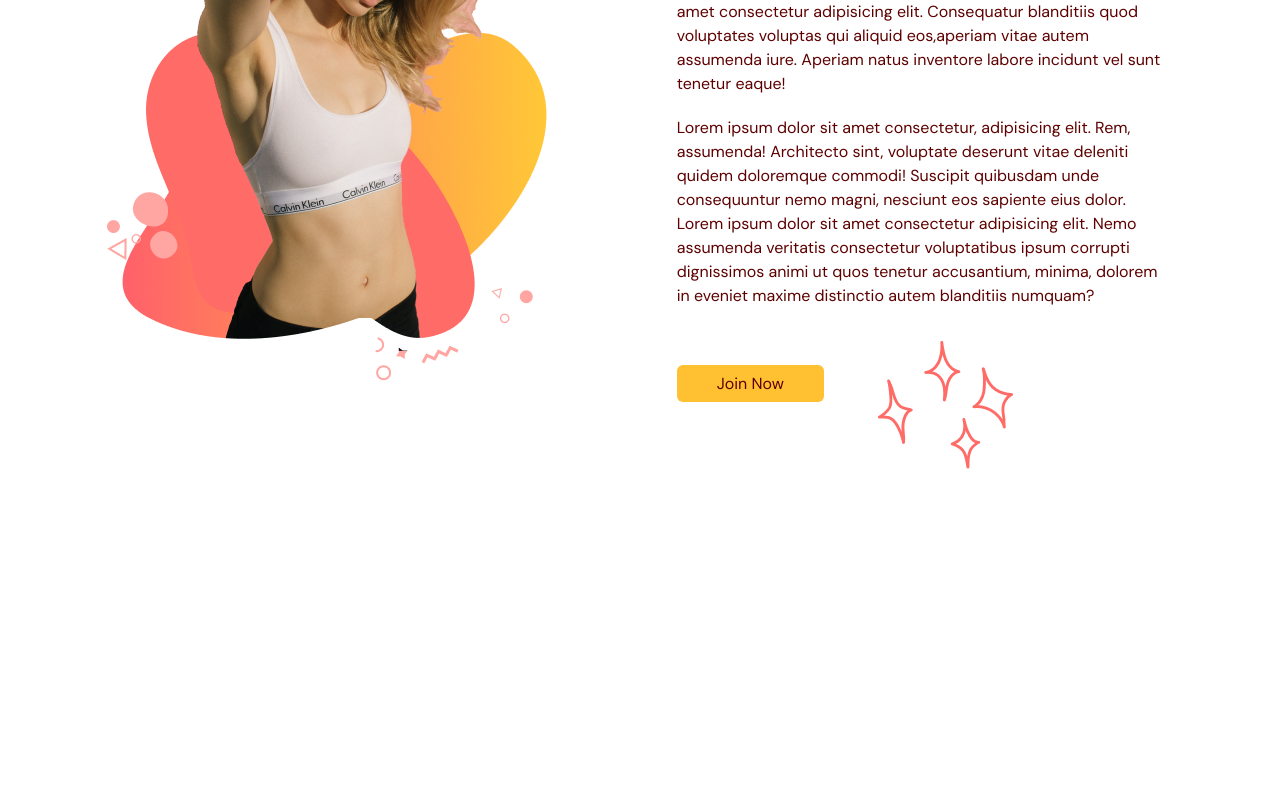
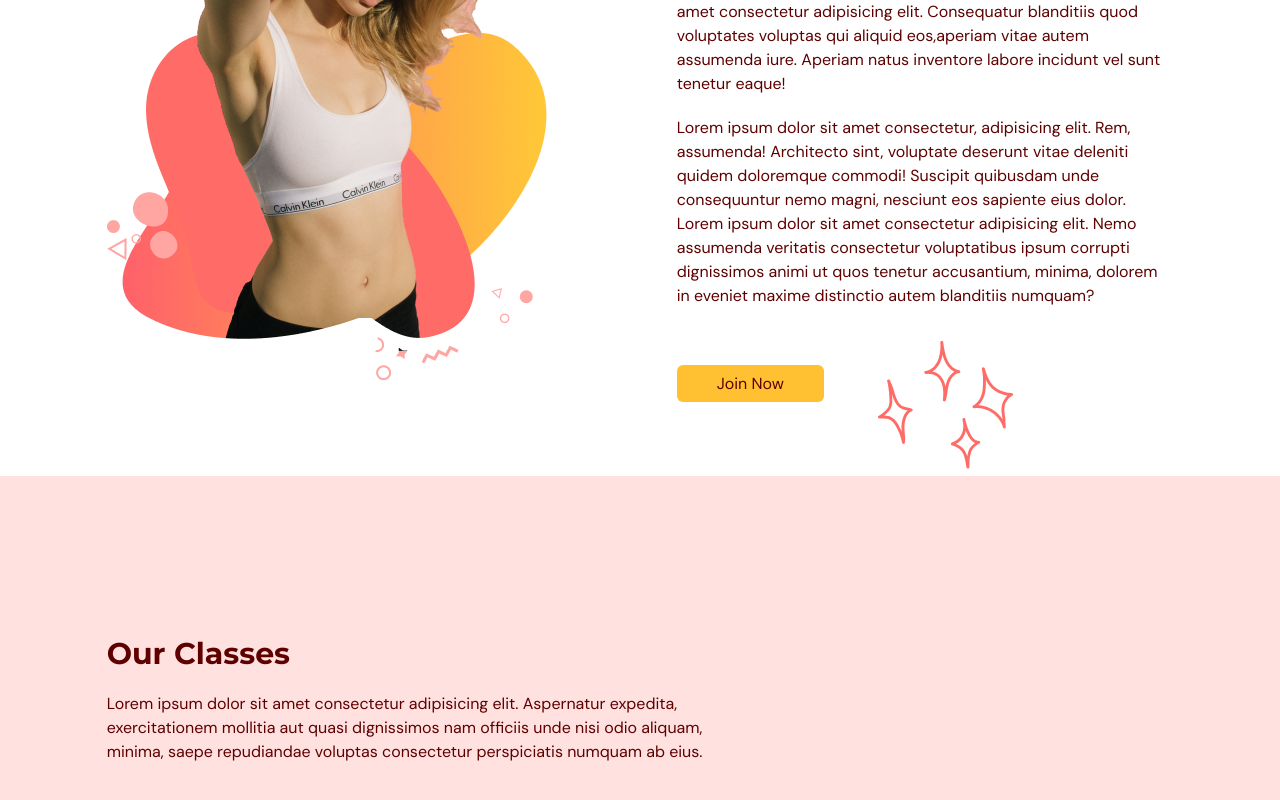
Before and after one commit to khaingthinzarthwe/gym, a React (Vite) app: page / in a window 1280 px wide. Shown: the part 1684-2484 px from the top of the page. Before the commit the page ends 2160 px from the top, so only its background shows below. Built offline with nearby package versions, Linux system fonts and the light colour scheme.

Commit message:
Building & Styling Our Classes Page Text

```diff
--- a/src/App.tsx
+++ b/src/App.tsx
@@ -3,6 +3,7 @@
 import { SelectedPage } from '@/shared/types';
 import Home from '@/scenes/home';
 import Benefits from '@/scenes/benefits';
+import OurClasses from './scenes/ourClasses';
 
 function App() {
   const [selectedPage, setSelectedPage] = useState<SelectedPage>(SelectedPage.Home);
@@ -25,6 +26,7 @@
         <Navbar isTopOfPage={isTopOfPage} selectedPage={selectedPage} setSelectedPage={setSelectedPage} />
         <Home setSelectedPage={setSelectedPage} />
         <Benefits setSelectedPage={setSelectedPage} />
+        <OurClasses setSelectedPage={setSelectedPage} />
       </div>
   )
 }
--- /dev/null
+++ b/src/scenes/ourClasses/index.tsx
@@ -0,0 +1,40 @@
+import { SelectedPage } from "@/shared/types";
+// import image1 from '@/assets/image1.png';
+// import image2 from '@/assets/image2.png';
+// import image3 from '@/assets/image3.png';
+// import image4 from '@/assets/image4.png';
+// import image5 from '@/assets/image5.png';
+// import image6 from '@/assets/image6.png';
+import { motion } from "framer-motion";
+import HText from "@/shared/HText";
+
+type Props = {
+    setSelectedPage: (value: SelectedPage) => void;
+}
+
+const OurClasses = ({ setSelectedPage }: Props) => {
+  return (
+    <section id="ourclasses" className="w-full bg-primary-100 py-40">
+        <motion.div onViewportEnter={() => setSelectedPage(SelectedPage.OurClasses)}>
+            <motion.div className="mx-auto w-5/6"
+                initial='hidden' whileInView='visible'
+                viewport={{ once: true, amount: 0.5 }}
+                transition={{ duration: 0.5 }}
+                variants={{
+                    hidden: { opacity: 0, x: -50 },
+                    visible: { opacity: 1, x: 0 },
+                }}
+            >
+                <div className="md:w-3/5">
+                    <HText>Our Classes</HText>
+                    <p className="py-5">Lorem ipsum dolor sit amet consectetur adipisicing elit. Aspernatur expedita,
+                    exercitationem mollitia aut quasi dignissimos nam officiis unde nisi odio aliquam,
+                    minima, saepe repudiandae voluptas consectetur perspiciatis numquam ab eius.</p>
+                </div>
+            </motion.div>
+        </motion.div>
+    </section>
+  )
+}
+
+export default OurClasses
```
